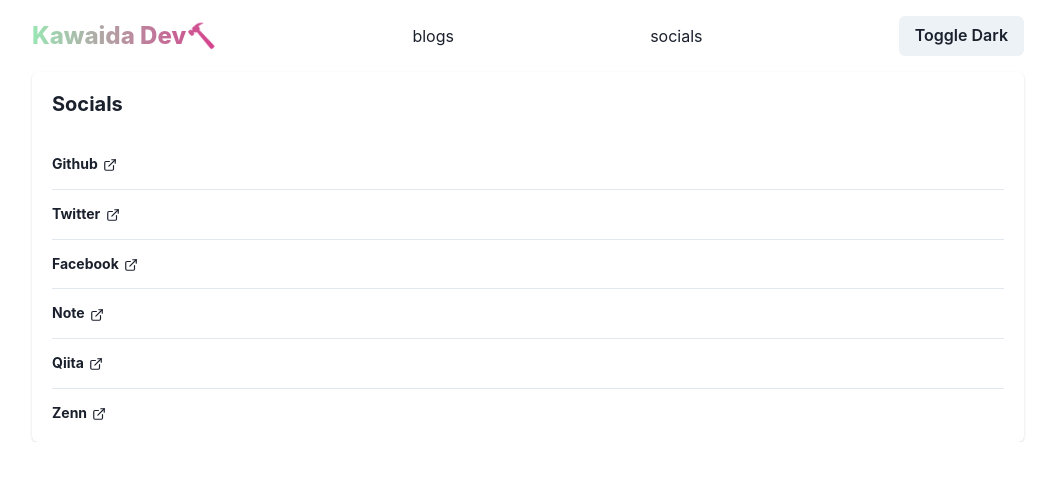
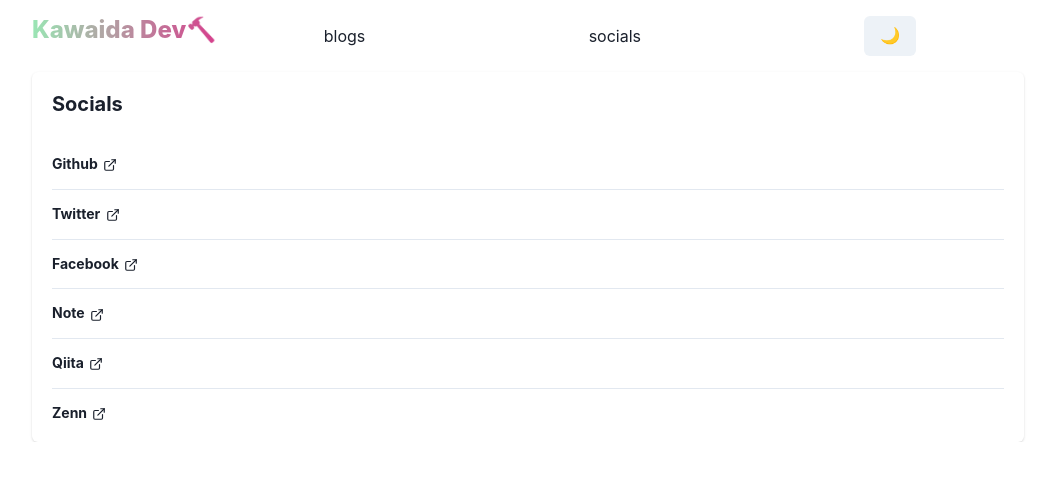
Before and after one commit to degwinthegreat/kawaida-portfolio, a Next.js app: page / in a window 1280 px wide. Shown: the top 480 px of the page, without its empty margins (112-1167 px from the left). Built offline with nearby package versions, Linux system fonts and the light colour scheme.

Commit message:
レスポンシブ対応

```diff
--- a/app/header.tsx
+++ b/app/header.tsx
@@ -1,16 +1,46 @@
 'use client'
 
-import { Button, Link, Box, Flex, Container, Heading, useColorMode } from '@chakra-ui/react'
+import { HamburgerIcon } from '@chakra-ui/icons'
+import {
+  Button,
+  Link,
+  Box,
+  Flex,
+  Heading,
+  VStack,
+  useColorMode,
+  useDisclosure,
+  Drawer,
+  DrawerOverlay,
+  DrawerContent,
+  DrawerCloseButton,
+  DrawerHeader,
+  DrawerBody,
+  DrawerFooter,
+  HStack,
+} from '@chakra-ui/react'
 import NextLink from 'next/link'
-import { FC } from 'react'
+import React, { FC } from 'react'
+
+const Links = () => {
+  return (
+    <>
+      <Link as={NextLink} href='/blogs'>
+        blogs
+      </Link>
+      <Link href='/#socials'>socials</Link>
+    </>
+  )
+}
 
 export const Header: FC = () => {
   const { colorMode, toggleColorMode } = useColorMode()
+  const { isOpen, onOpen, onClose } = useDisclosure()
+  const btnRef = React.useRef(null)
 
   return (
-    <header>
     <Box>
-        <Flex as='header' py='4' justifyContent='space-between' alignItems='center'>
+      <Flex as='header' py='4' justifyContent='space-between'>
         <Link as={NextLink} href='/'>
           <Heading
             as='h1'
@@ -23,15 +53,31 @@
             Kawaida Dev🔨
           </Heading>
         </Link>
-          <Link as={NextLink} href='/blogs'>
-            blogs
-          </Link>
-          <Link href='/#socials'>socials</Link>
-          <Button onClick={toggleColorMode}>
-            Toggle {colorMode === 'light' ? 'Dark' : 'Light'}
+        <HStack flex='1' justifyContent='space-around' display={{ base: 'none', md: 'flex' }}>
+          <Links />
+          <Button onClick={toggleColorMode}>{colorMode === 'light' ? '🌙' : '🌞'}</Button>
+        </HStack>
+        <Box display={{ base: 'block', md: 'none' }}>
+          <Button ref={btnRef} onClick={onOpen}>
+            <HamburgerIcon />
           </Button>
+          <Drawer isOpen={isOpen} placement='right' onClose={onClose} finalFocusRef={btnRef}>
+            <DrawerOverlay />
+            <DrawerContent>
+              <DrawerCloseButton />
+              <DrawerHeader>
+                kawaida dev
+                <Button onClick={toggleColorMode}>{colorMode === 'light' ? '🌙' : '🌞'}</Button>
+              </DrawerHeader>
+              <DrawerBody>
+                <VStack>
+                  <Links />
+                </VStack>
+              </DrawerBody>
+            </DrawerContent>
+          </Drawer>
+        </Box>
       </Flex>
     </Box>
-    </header>
   )
 }
```
Lines whose indentation alone changed are shown as unchanged.
